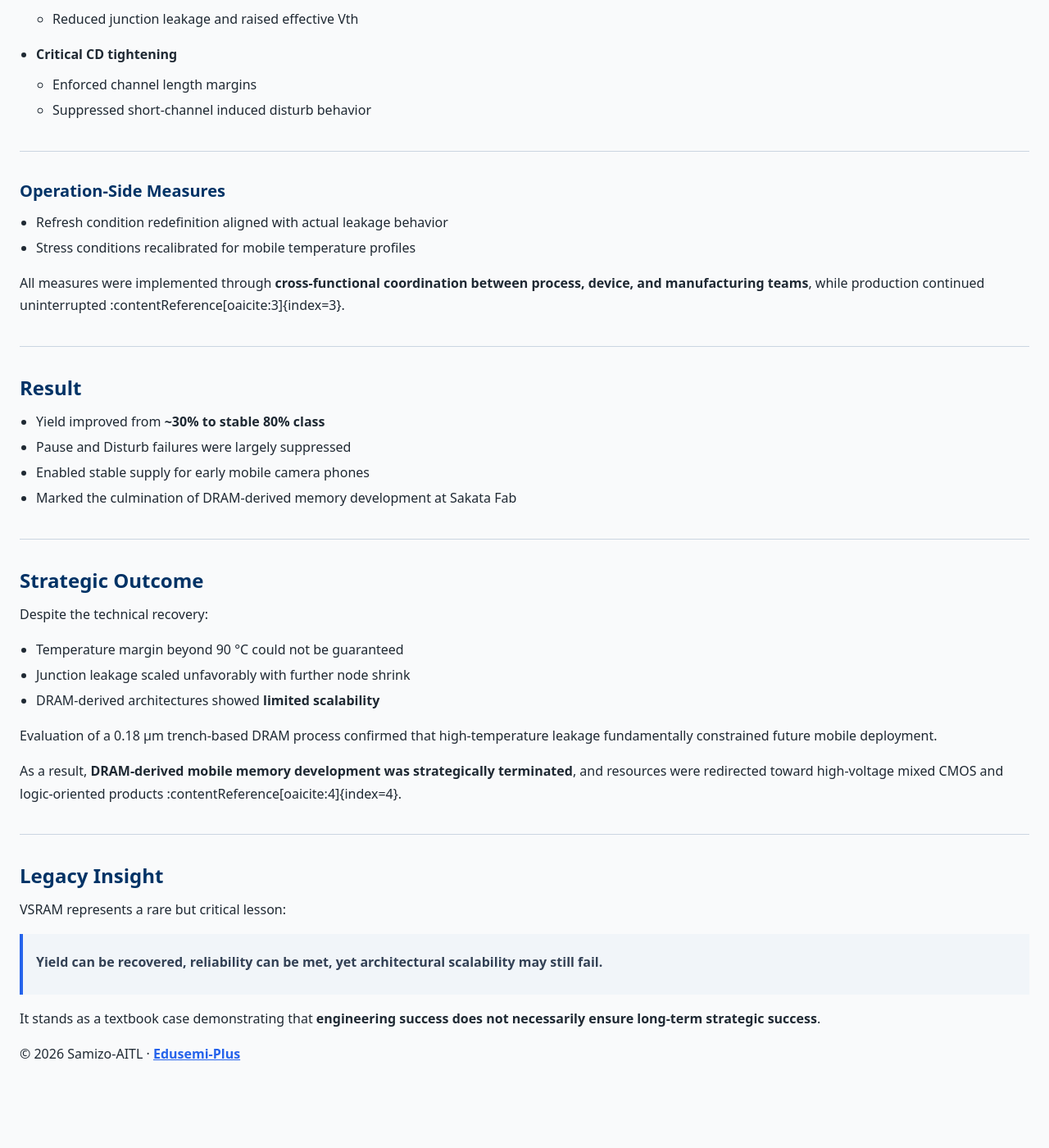
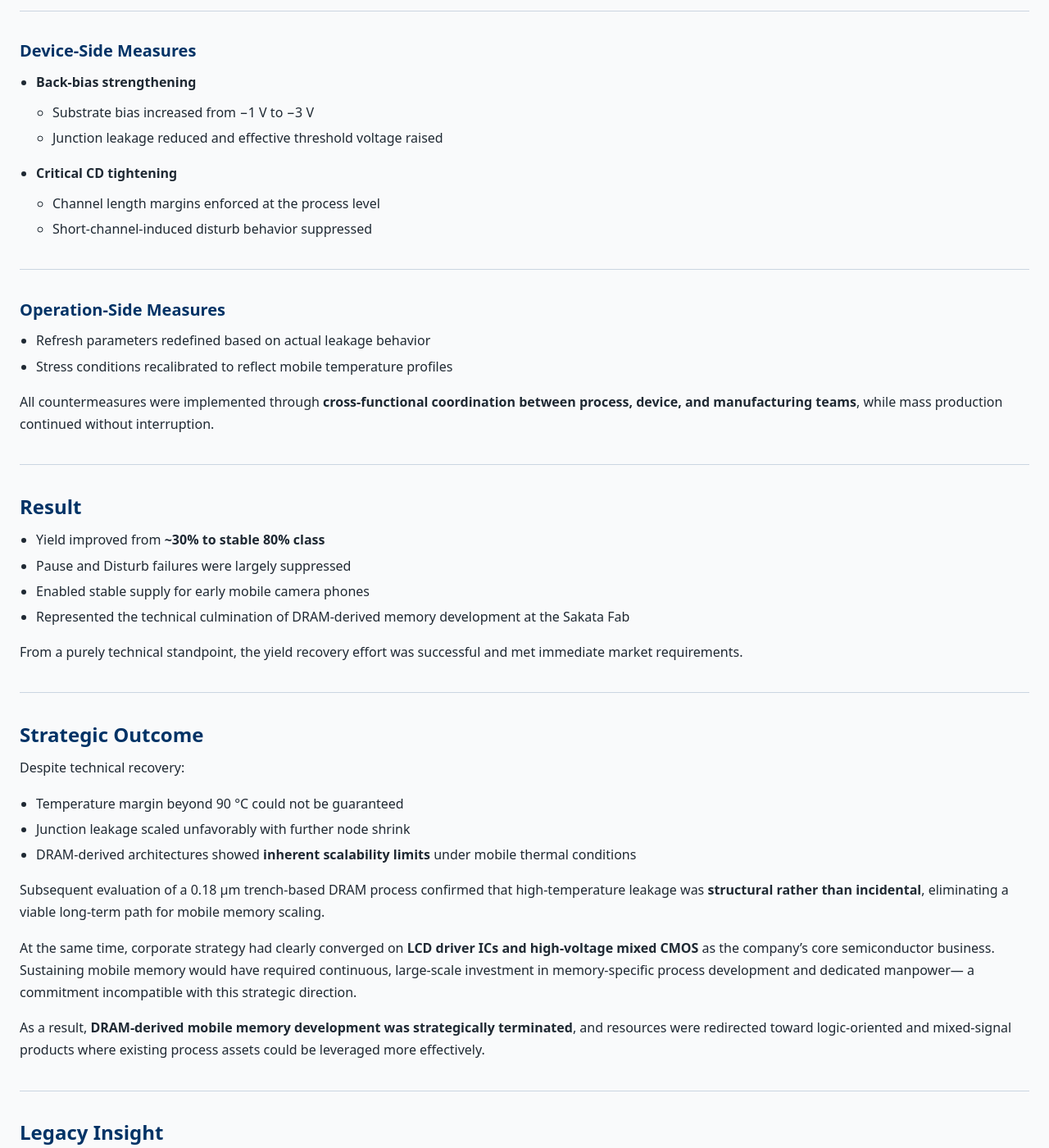
Before and after one commit to Samizo-AITL/Edusemi-Plus, a Jekyll site: the page built from archive/legacy/vsram_2001/yield_recovery.md, in a window 1280 px wide and 1400 px high, scrolled down 2182 px. Shown: the whole window at 82% size. Built offline with Jekyll 4.4.1, drawn with Linux system fonts in a browser that asks for light colours; before the commit the page ends 3497 px from its top, so only the background shows below that; some of the changed text lies outside the part shown.

Commit message:
Update yield_recovery.md

```diff
--- a/archive/legacy/vsram_2001/yield_recovery.md
+++ b/archive/legacy/vsram_2001/yield_recovery.md
@@ -12,12 +12,17 @@
 **low power consumption, long refresh intervals, and guaranteed
 high-temperature operation up to 90 °C**.
 
-To secure early market entry—most notably for the world's first
+To secure early market entry—most notably for the world’s first
 camera-equipped mobile phones—mass production was initiated
 despite an **extremely low initial yield of approximately 30%**.
 Yield recovery therefore had to be executed **in parallel with
-volume production**, under severe schedule and business pressure
-:contentReference[oaicite:1]{index=1}.
+volume production**, under severe schedule and business pressure.
+
+This development took place in a context where the company’s
+strategic focus was already shifting toward **LCD driver ICs
+and high-voltage mixed CMOS**, placing strict limits on the level
+of investment and manpower that could be allocated to
+continued mobile memory development.
 
 ---
 
@@ -25,29 +30,31 @@
 
 - No major process redesign allowed (DRAM base process fixed)
 - Extremely short recovery timeline
-- Mobile market timing prioritized over yield maturity
-- 90 °C operation requirement (beyond standard DRAM spec)
+- Market entry prioritized over yield maturity
+- Guaranteed 90 °C operation required for mobile use
+- Limited long-term investment capacity for memory-specific process evolution
 
 ---
 
 ## Dominant Failure Modes
 
 Two DRAM-derived failure modes became critical under mobile
-conditions:
+operating conditions:
 
 ### Pause Refresh Fail
+
 - Retention failure during long refresh pauses
 - Strong temperature dependence
 - Root cause: **junction leakage increase (Ijunc)**
 
 ### Disturb Refresh Fail
+
 - Bit flipping induced by adjacent word-line activity
-- Strong correlation with **short-channel effects (SCE)** and Ioff
-- Aggravated at high temperature and long refresh cycles
+- Strong correlation with **short-channel effects (SCE)** and transistor Ioff
+- Significantly aggravated at high temperature and long refresh cycles
 
-Both failure modes, previously marginal in standard DRAM,
-were amplified by **high-temperature mobile operation**
-:contentReference[oaicite:2]{index=2}.
+Both failure modes, previously marginal in conventional DRAM
+applications, were amplified by **high-temperature mobile operation**.
 
 ---
 
@@ -55,30 +62,31 @@
 
 ### Pause Failure Mechanism
 
-Cell retention time follows:
+Cell retention time is governed by:
 
 $$
 \tau = \frac{C_{cell} V_{cell}}{I_{leak}}
 $$
 
-- Ccell and Vcell met design targets
-- Storage capacitor integrity confirmed
-- Dominant degradation factor: **junction leakage (Ileak)**
+- Cell capacitance (Ccell) and operating voltage (Vcell) met design targets
+- Storage capacitor integrity was confirmed
+- Dominant degradation factor was **junction leakage current (Ileak)**
 
-Leakage increased exponentially with temperature, pointing to
-**plasma-induced junction damage** accumulated during DRAM
-processing steps.
+Experimental evaluation showed that leakage increased
+exponentially with temperature, indicating **process-induced
+junction damage**, strongly linked to accumulated plasma exposure
+in the DRAM process flow.
 
 ---
 
 ### Disturb Failure Mechanism
 
-- Failures aligned along specific word-line directions
-- Shorter channel devices showed higher Ioff
-- High-temperature operation worsened SCE behavior
+- Failures appeared systematically along specific word-line directions
+- Devices with shorter effective channel length exhibited higher Ioff
+- Elevated temperature further worsened short-channel behavior
 
-This identified **critical transistor CD control** as essential
-for disturb suppression.
+This identified **critical transistor CD control** as a necessary
+condition for suppressing disturb-related failures.
 
 ---
 
@@ -89,30 +97,33 @@
 - **Elimination of plasma exposure**
   - Replaced repeated O₂ plasma ashing with sulfuric wet stripping
 - **HF clean count minimization**
-  - Preserved gate oxide remnants after gate etch
-  - Suppressed junction leakage paths at SN contacts
+  - Preserved residual gate oxide after gate etch
+  - Suppressed leakage paths at storage-node contacts
+
+These measures directly targeted the physical origin of
+junction leakage rather than masking its symptoms.
 
 ---
 
 ### Device-Side Measures
 
 - **Back-bias strengthening**
-  - Vbs increased from −1 V to −3 V
-  - Reduced junction leakage and raised effective Vth
+  - Substrate bias increased from −1 V to −3 V
+  - Junction leakage reduced and effective threshold voltage raised
 - **Critical CD tightening**
-  - Enforced channel length margins
-  - Suppressed short-channel induced disturb behavior
+  - Channel length margins enforced at the process level
+  - Short-channel-induced disturb behavior suppressed
 
 ---
 
 ### Operation-Side Measures
 
-- Refresh condition redefinition aligned with actual leakage behavior
-- Stress conditions recalibrated for mobile temperature profiles
+- Refresh parameters redefined based on actual leakage behavior
+- Stress conditions recalibrated to reflect mobile temperature profiles
 
-All measures were implemented through **cross-functional
+All countermeasures were implemented through **cross-functional
 coordination between process, device, and manufacturing teams**,
-while production continued uninterrupted :contentReference[oaicite:3]{index=3}.
+while mass production continued without interruption.
 
 ---
 
@@ -121,37 +132,52 @@
 - Yield improved from **~30% to stable 80% class**
 - Pause and Disturb failures were largely suppressed
 - Enabled stable supply for early mobile camera phones
-- Marked the culmination of DRAM-derived memory development
-at Sakata Fab
+- Represented the technical culmination of DRAM-derived memory
+  development at the Sakata Fab
+
+From a purely technical standpoint, the yield recovery effort
+was successful and met immediate market requirements.
 
 ---
 
 ## Strategic Outcome
 
-Despite the technical recovery:
+Despite technical recovery:
 
 - Temperature margin beyond 90 °C could not be guaranteed
 - Junction leakage scaled unfavorably with further node shrink
-- DRAM-derived architectures showed **limited scalability**
+- DRAM-derived architectures showed **inherent scalability limits**
+  under mobile thermal conditions
 
-Evaluation of a 0.18 µm trench-based DRAM process confirmed
-that high-temperature leakage fundamentally constrained
-future mobile deployment.
+Subsequent evaluation of a 0.18 µm trench-based DRAM process
+confirmed that high-temperature leakage was **structural rather
+than incidental**, eliminating a viable long-term path for
+mobile memory scaling.
+
+At the same time, corporate strategy had clearly converged on
+**LCD driver ICs and high-voltage mixed CMOS** as the company’s
+core semiconductor business. Sustaining mobile memory would
+have required continuous, large-scale investment in
+memory-specific process development and dedicated manpower—
+a commitment incompatible with this strategic direction.
 
 As a result, **DRAM-derived mobile memory development was
 strategically terminated**, and resources were redirected toward
-high-voltage mixed CMOS and logic-oriented products
-:contentReference[oaicite:4]{index=4}.
+logic-oriented and mixed-signal products where existing process
+assets could be leveraged more effectively.
 
 ---
 
 ## Legacy Insight
 
-VSRAM represents a rare but critical lesson:
+VSRAM represents a rare but instructive case in semiconductor
+development:
 
-> **Yield can be recovered, reliability can be met,
-> yet architectural scalability may still fail.**
+> **Yield can be recovered, and reliability targets can be met,
+> yet architectural scalability and business sustainability
+> may still fail.**
 
-It stands as a textbook case demonstrating that
+It stands as a textbook example demonstrating that
 **engineering success does not necessarily ensure
-long-term strategic success**.
+long-term strategic success**, and that timely, rational
+reallocation of resources can itself be a form of success.
```
